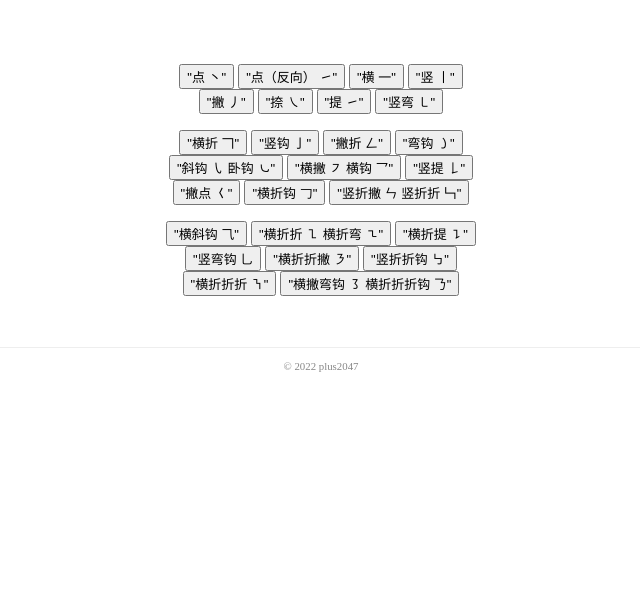
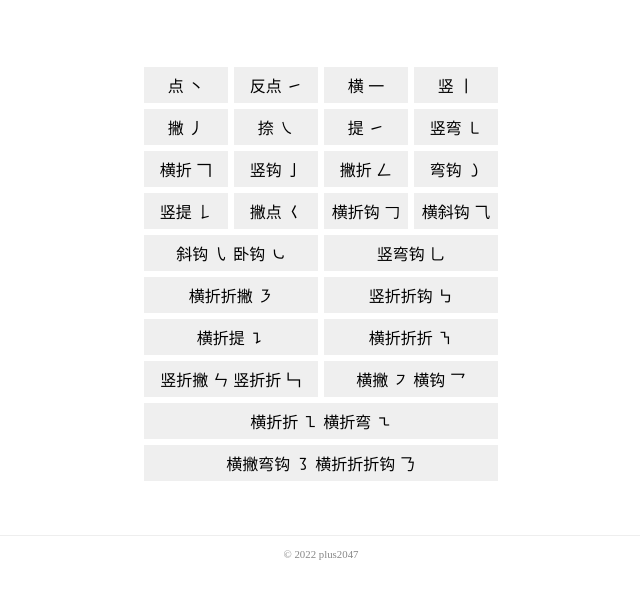
Before and after one commit to guessidioms/guessidioms, a Flask app: page / in a window 1280 px wide. Shown: the part 55-654 px from the top of the page, without its empty margins (319-959 px from the left). Run offline with Flask 3, Linux system fonts and the light colour scheme; some libraries are stand-ins or nearby versions.

Commit message:
beautify buttons

```diff
--- a/static/style.css
+++ b/static/style.css
@@ -99,3 +99,27 @@ footer {
 .hidden {
     display: none;
 }
+
+/* button related */
+
+.stroke_btn {
+    padding: 6px 6px;
+    border-radius: 0px;
+    border: none;
+    margin: 3px 3px;
+    cursor: pointer;
+    font-size: 16px;
+    /* set flex weight to 1 */
+    flex: 1;
+}
+
+/* set flex container layout */
+.flex-container {
+    display: flex;
+    flex-direction: row;
+    justify-content: center;
+    align-items: center;
+    /* set weight to be 320 */
+    max-width: 360px;
+    margin: auto;
+}
--- a/templates/index.html
+++ b/templates/index.html
@@ -17,55 +17,77 @@
 </p>
 
 <p align="center">
-    <button onclick='addStroke("btn_k", "k")' id="btn_k" style="font-size:13px"> "点 丶" </button>
-    <button onclick='addStroke("btn_d", "d")' id="btn_d" style="font-size:13px"> "点（反向） ㇀" </button>
-    <button onclick='addStroke("btn_j", "j")' id="btn_j" style="font-size:13px"> "横 一" </button>
-    <button onclick='addStroke("btn_f", "f")' id="btn_f" style="font-size:13px"> "竖 丨" </button>
-    <br />
-    <button onclick='addStroke("btn_s", "s")' id="btn_s" style="font-size:13px"> "撇 丿" </button>
-    <button onclick='addStroke("btn_l", "l")' id="btn_l" style="font-size:13px"> "捺 ㇏" </button>
-    <button onclick='addStroke("btn_i", "i")' id="btn_i" style="font-size:13px"> "提 ㇀" </button>
-    <button onclick='addStroke("btn_b", "b")' id="btn_b" style="font-size:13px"> "竖弯 ㇄" </button>
-</p>
+<div class="flex-container">
+    <button onclick='addStroke("btn_k", "k")' id="btn_k" class="stroke_btn"> 点 丶 </button>
+    <button onclick='addStroke("btn_d", "d")' id="btn_d" class="stroke_btn"> 反点 ㇀ </button>
+    <button onclick='addStroke("btn_j", "j")' id="btn_j" class="stroke_btn"> 横 一 </button>
+    <button onclick='addStroke("btn_f", "f")' id="btn_f" class="stroke_btn"> 竖 丨 </button>
+</div>
 
-<p align="center">
-    <button onclick='addStroke("btn_c", "c")' id="btn_c" style="font-size:13px"> "横折 𠃍" </button>
-    <button onclick='addStroke("btn_g", "g")' id="btn_g" style="font-size:13px"> "竖钩 亅" </button>
-    <button onclick='addStroke("btn_n", "n")' id="btn_n" style="font-size:13px"> "撇折 𠃋" </button>
-    <button onclick='addStroke("btn_t", "t")' id="btn_t" style="font-size:13px"> "弯钩 ㇁" </button>
-    <br />
-    <button onclick='addStroke("btn_y", "y")' id="btn_y" style="font-size:13px"> "斜钩 ㇂ 卧钩 ㇃" </button>
-    <button onclick='addStroke("btn_e", "e")' id="btn_e" style="font-size:13px"> "横撇 ㇇ 横钩 乛" </button>
-    <button onclick='addStroke("btn_h", "h")' id="btn_h" style="font-size:13px"> "竖提 𠄌" </button>
-    <br />
-    <button onclick='addStroke("btn_m", "m")' id="btn_m" style="font-size:13px"> "撇点 𡿨" </button>
-    <button onclick='addStroke("btn_r", "r")' id="btn_r" style="font-size:13px"> "横折钩 𠃌" </button>
-    <button onclick='addStroke("btn_x", "x")' id="btn_x" style="font-size:13px"> "竖折撇 ㄣ 竖折折 𠃑" </button>
-</p>
+<div class="flex-container">
+    <button onclick='addStroke("btn_s", "s")' id="btn_s" class="stroke_btn"> 撇 丿 </button>
+    <button onclick='addStroke("btn_l", "l")' id="btn_l" class="stroke_btn"> 捺 ㇏ </button>
+    <button onclick='addStroke("btn_i", "i")' id="btn_i" class="stroke_btn"> 提 ㇀ </button>
+    <button onclick='addStroke("btn_b", "b")' id="btn_b" class="stroke_btn"> 竖弯 ㇄ </button>
+</div>
 
-<p align="center">
-    <button onclick='addStroke("btn_o", "o")' id="btn_o" style="font-size:13px"> "横斜钩 ⺄" </button>
-    <button onclick='addStroke("btn_v", "v")' id="btn_v" style="font-size:13px"> "横折折 ㇅ 横折弯 ㇍" </button>
-    <button onclick='addStroke("btn_p", "p")' id="btn_p" style="font-size:13px"> "横折提 ㇊" </button>
-    <br />
-    <button onclick='addStroke("btn_u", "u")' id="btn_u" style="font-size:13px"> "竖弯钩 乚 </button>
-    <button onclick='addStroke("btn_a", "a")' id="btn_a" style="font-size:13px"> "横折折撇 ㇋" </button>
-    <button onclick='addStroke("btn_z", "z")' id="btn_z" style="font-size:13px"> "竖折折钩 ㇉" </button>
-    <br />
-    <button onclick='addStroke("btn_q", "q")' id="btn_q" style="font-size:13px"> "横折折折 ㇎" </button>
-    <button onclick='addStroke("btn_w", "w")' id="btn_w" style="font-size:13px"> "横撇弯钩 ㇌ 横折折折钩 𠄎" </button>
+<div class="flex-container">
+    <button onclick='addStroke("btn_c", "c")' id="btn_c" class="stroke_btn"> 横折 𠃍 </button>
+    <button onclick='addStroke("btn_g", "g")' id="btn_g" class="stroke_btn"> 竖钩 亅 </button>
+    <button onclick='addStroke("btn_n", "n")' id="btn_n" class="stroke_btn"> 撇折 𠃋 </button>
+    <button onclick='addStroke("btn_t", "t")' id="btn_t" class="stroke_btn"> 弯钩 ㇁ </button>
+</div>
+
+<div class="flex-container">
+    <button onclick='addStroke("btn_h", "h")' id="btn_h" class="stroke_btn"> 竖提 𠄌 </button>
+    <button onclick='addStroke("btn_m", "m")' id="btn_m" class="stroke_btn"> 撇点 𡿨 </button>
+    <button onclick='addStroke("btn_r", "r")' id="btn_r" class="stroke_btn"> 横折钩 𠃌 </button>
+    <button onclick='addStroke("btn_o", "o")' id="btn_o" class="stroke_btn"> 横斜钩 ⺄ </button>
+</div>
+
+<div class="flex-container">
+    <button onclick='addStroke("btn_y", "y")' id="btn_y" class="stroke_btn"> 斜钩 ㇂ 卧钩 ㇃ </button>
+    <button onclick='addStroke("btn_u", "u")' id="btn_u" class="stroke_btn"> 竖弯钩 乚</button>
+</div>
+
+<div class="flex-container">
+    <button onclick='addStroke("btn_a", "a")' id="btn_a" class="stroke_btn"> 横折折撇 ㇋ </button>
+    <button onclick='addStroke("btn_z", "z")' id="btn_z" class="stroke_btn"> 竖折折钩 ㇉ </button>
+</div>
+
+<div class="flex-container">
+    <button onclick='addStroke("btn_p", "p")' id="btn_p" class="stroke_btn"> 横折提 ㇊ </button>
+    <button onclick='addStroke("btn_q", "q")' id="btn_q" class="stroke_btn"> 横折折折 ㇎ </button>
+</div>
+
+<div class="flex-container">
+    <button onclick='addStroke("btn_x", "x")' id="btn_x" class="stroke_btn"> 竖折撇 ㄣ 竖折折 𠃑 </button>
+    <button onclick='addStroke("btn_e", "e")' id="btn_e" class="stroke_btn"> 横撇 ㇇ 横钩 乛 </button>
+</div>
+
+<div class="flex-container">
+    <button onclick='addStroke("btn_v", "v")' id="btn_v" class="stroke_btn"> 横折折 ㇅ 横折弯 ㇍ </button>
+</div>
+
+<div class="flex-container">
+    <button onclick='addStroke("btn_w", "w")' id="btn_w" class="stroke_btn"> 横撇弯钩 ㇌ 横折折折钩 𠄎 </button>
+</div>
 </p>
 
 <div id="share-overlay" class="overlay hidden">
     <div class="overlay-content">
         <p align="center">
             输入成语，将 URL 发给朋友竞猜！
-            <br />
-            <input type="text" id="input_word" name="txt" minlength="4" maxlength="8" size="16"
-                style="width:150px;height:20px;">
-            <input type="button" value="生成" onclick="generateUrl()">
-            <br />
-            <input type="button" value="关闭" onclick="hideOverlay('share-overlay')">
+    </div>
+
+    <div class="flex-container">
+        <input type="text" id="input_word" name="txt" minlength="4" maxlength="8" size="16"
+            style="width:150px;height:20px;">
+        <input type="button" value="生成" onclick="generateUrl()">
+    </div>
+
+    <div class="flex-container">
+        <input type="button" value="关闭" onclick="hideOverlay('share-overlay')">
         </p>
     </div>
 </div>
```
Also changed, not shown: index.html (+63 -41 lines).
